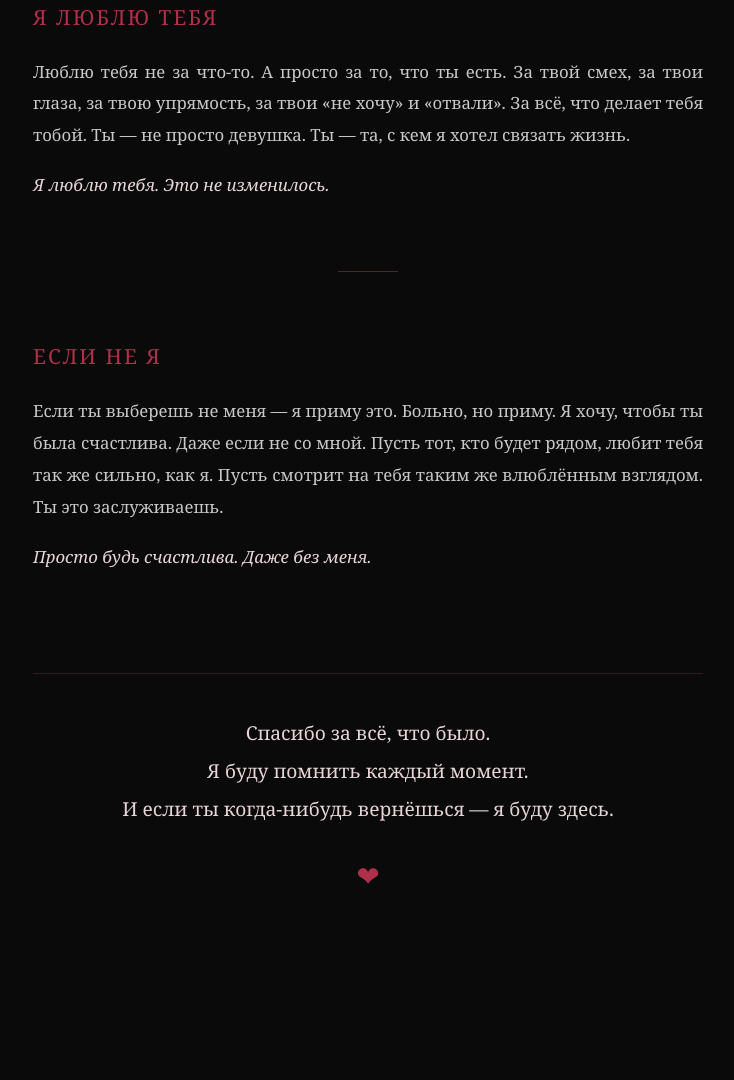
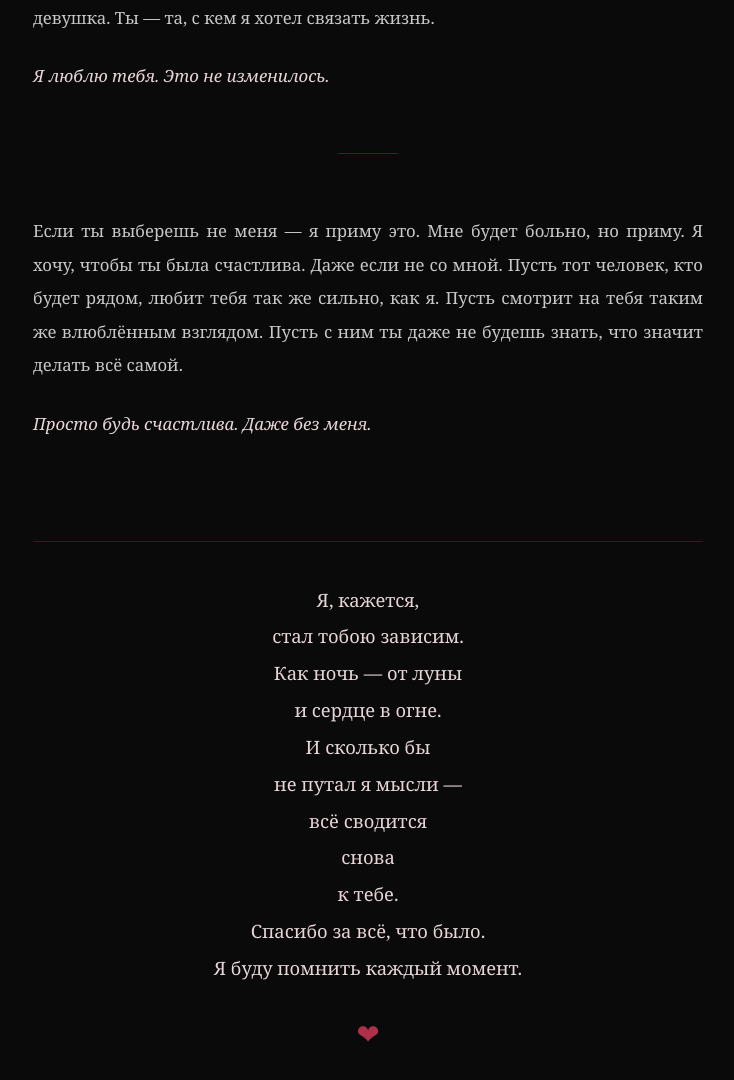
Before and after one commit to lagi52/pismo-lyube, a plain HTML site: page index.html in a window 1280 px wide. Shown: the part 1332-2412 px from the top of the page, without its empty margins (272-1006 px from the left). Before the commit the page ends 2344 px from the top, so only its background shows below. Drawn offline with Linux system fonts and the light colour scheme.

Commit message:
Update index.html

```diff
--- a/index.html
+++ b/index.html
@@ -37,19 +37,19 @@
     z-index: 1;
     max-width: 720px;
     margin: 0 auto;
-    padding: 80px 25px 120px;
+    padding: 100px 25px 120px;
   }
   h1 {
-    font-size: 2.2rem;
+    font-size: 2rem;
     color: #b0304a;
     text-align: center;
-    margin-bottom: 60px;
-    letter-spacing: 3px;
+    margin-bottom: 80px;
+    letter-spacing: 4px;
     font-weight: normal;
     text-shadow: 0 0 20px rgba(176, 48, 74, 0.4);
   }
   .block {
-    margin-bottom: 70px;
+    margin-bottom: 60px;
     opacity: 0;
     transform: translateY(30px);
     transition: opacity 1.2s ease, transform 1.2s ease;
@@ -58,18 +58,11 @@
     opacity: 1;
     transform: translateY(0);
   }
-  .block h2 {
-    font-size: 1.3rem;
-    color: #b0304a;
-    margin-bottom: 25px;
-    letter-spacing: 2px;
-    font-weight: normal;
-  }
   .block p {
     font-size: 1.05rem;
-    line-height: 1.9;
+    line-height: 2;
     color: #c8c8c8;
-    margin-bottom: 18px;
+    margin-bottom: 25px;
     text-align: justify;
   }
   .block p.em {
@@ -80,8 +73,8 @@
     width: 60px;
     height: 1px;
     background: #b0304a;
-    margin: 0 auto 70px;
-    opacity: 0.5;
+    margin: 0 auto 60px;
+    opacity: 0.4;
   }
   .final {
     text-align: center;
@@ -90,7 +83,7 @@
     border-top: 1px solid rgba(176, 48, 74, 0.3);
   }
   .final p {
-    font-size: 1.2rem;
+    font-size: 1.15rem;
     color: #e8d5d8;
     line-height: 2;
     text-align: center;
@@ -116,7 +109,6 @@
   <h1>ДЛЯ ТЕБЯ</h1>
 
   <div class="block">
-    <h2>Я ЗНАЛ</h2>
     <p>Я знал с самого начала, что ты — та самая девушка, которую я так долго искал. Узнавая тебя поближе, я стал понимать, что я у тебя буду недолго. Это началось ещё с марта, когда у нас начались первые ссоры...</p>
     <p>Я знал, что ты та самая. Но наши отношения будут недолгими. И всё равно любил и люблю тебя. Как бы больно ни было осознавать, что мы вскоре расстанемся.</p>
   </div>
@@ -124,45 +116,50 @@
   <div class="divider"></div>
 
   <div class="block">
-    <h2>КАК Я СКУЧАЮ</h2>
-    <p>Ты не представляешь, как сильно я по тебе скучаю. Каждый день без тебя — как будто я дышу, но не чувствую воздуха. Я смотрю на твои фотографии, перечитываю старые сообщения и вспоминаю твой голос. Иногда мне кажется, что ты рядом, но тебя нет.</p>
-    <p class="em">Если бы ты знала, как тихо и пусто внутри, когда тебя нет.</p>
+    <p>Ты не представляешь, как сильно я по тебе скучаю. Это не просто слова. Я ловлю себя на том, что всё ещё жду твоего сообщения. Всё ещё надеюсь увидеть тебя там, где тебя нет.</p>
+    <p class="em">Без тебя внутри тихо. Не пусто — именно тихо. Как будто что-то важное выключили.</p>
   </div>
 
   <div class="divider"></div>
 
   <div class="block">
-    <h2>ПРОСТИ</h2>
-    <p>Прости меня за каждую ссору, за каждое резкое слово, за каждую минуту, когда тебе было больно из-за меня. Я не хотел этого. Я просто не умел иначе. Я не оправдываюсь — я признаю. Я причинял тебе боль, а должен был быть тем, кто бережёт тебя.</p>
+    <p>Прости меня за каждую ссору, за каждое резкое слово, за каждое недопонимание, за каждую минуту, когда тебе было больно из-за меня. Я не оправдываюсь — я признаю. Я причинял тебе боль, а должен был быть тем, кто бережёт тебя. Я просто не всегда понимал, чего ты хочешь, и это было тяжело. Но это не оправдание.</p>
     <p class="em">Прости меня. За всё.</p>
   </div>
 
   <div class="divider"></div>
 
   <div class="block">
-    <h2>Я ЛЮБЛЮ ТЕБЯ</h2>
-    <p>Люблю тебя не за что-то. А просто за то, что ты есть. За твой смех, за твои глаза, за твою упрямость, за твои «не хочу» и «отвали». За всё, что делает тебя тобой. Ты — не просто девушка. Ты — та, с кем я хотел связать жизнь.</p>
+    <p>Люблю тебя не за что-то, а просто за то, что ты есть. За твой смех, за твои глаза, за твою упрямость, за твои выходки и за твою самостоятельность. Мне нравится твой характер. За всё, что делает тебя тобой. Ты — не просто девушка. Ты — та, с кем я хотел связать жизнь.</p>
     <p class="em">Я люблю тебя. Это не изменилось.</p>
   </div>
 
   <div class="divider"></div>
 
   <div class="block">
-    <h2>ЕСЛИ НЕ Я</h2>
-    <p>Если ты выберешь не меня — я приму это. Больно, но приму. Я хочу, чтобы ты была счастлива. Даже если не со мной. Пусть тот, кто будет рядом, любит тебя так же сильно, как я. Пусть смотрит на тебя таким же влюблённым взглядом. Ты это заслуживаешь.</p>
+    <p>Если ты выберешь не меня — я приму это. Мне будет больно, но приму. Я хочу, чтобы ты была счастлива. Даже если не со мной. Пусть тот человек, кто будет рядом, любит тебя так же сильно, как я. Пусть смотрит на тебя таким же влюблённым взглядом. Пусть с ним ты даже не будешь знать, что значит делать всё самой.</p>
     <p class="em">Просто будь счастлива. Даже без меня.</p>
   </div>
 
   <div class="final">
+    <p>Я, кажется,</p>
+    <p>стал тобою зависим.</p>
+    <p>Как ночь — от луны</p>
+    <p>и сердце в огне.</p>
+
+    <p>И сколько бы</p>
+    <p>не путал я мысли —</p>
+    <p>всё сводится</p>
+    <p>снова</p>
+    <p>к тебе.</p>
+
     <p>Спасибо за всё, что было.</p>
     <p>Я буду помнить каждый момент.</p>
-    <p>И если ты когда-нибудь вернёшься — я буду здесь.</p>
     <span class="heart">❤</span>
   </div>
 </div>
 
 <script>
-  // Звёзды
   const starsContainer = document.getElementById('stars');
   for (let i = 0; i < 100; i++) {
     const star = document.createElement('div');
@@ -174,7 +171,6 @@
     starsContainer.appendChild(star);
   }
 
-  // Появление блоков при скролле
   const blocks = document.querySelectorAll('.block');
   const observer = new IntersectionObserver((entries) => {
     entries.forEach(entry => {
```
